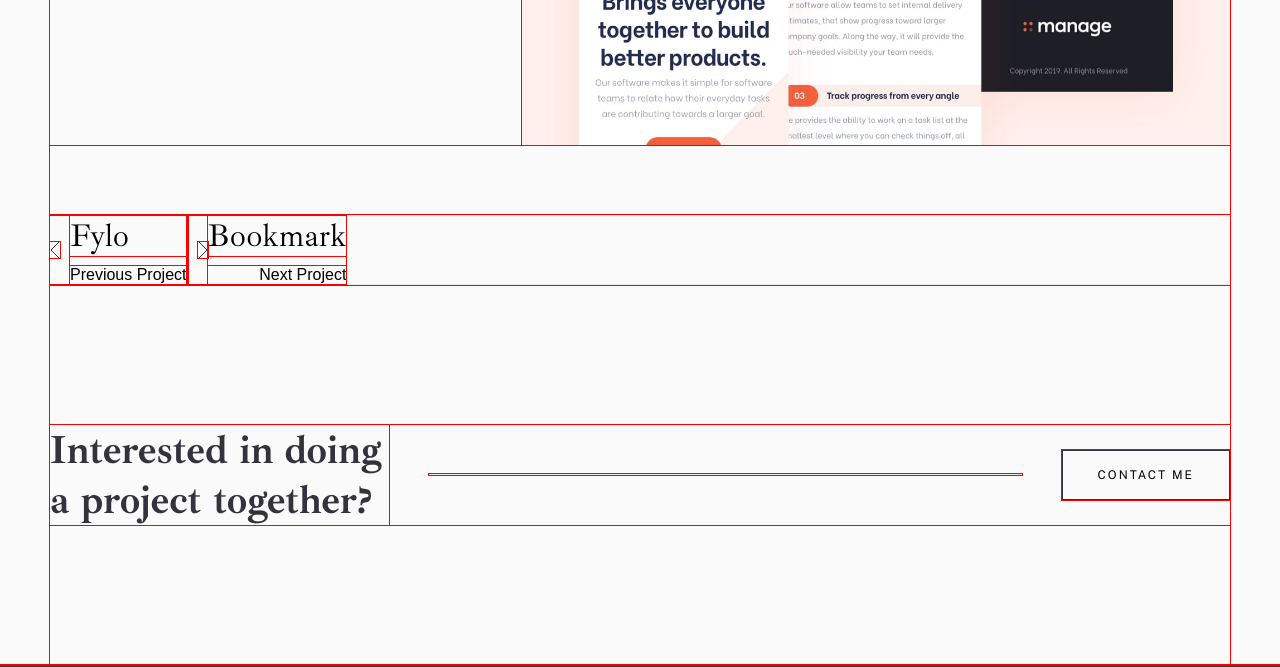
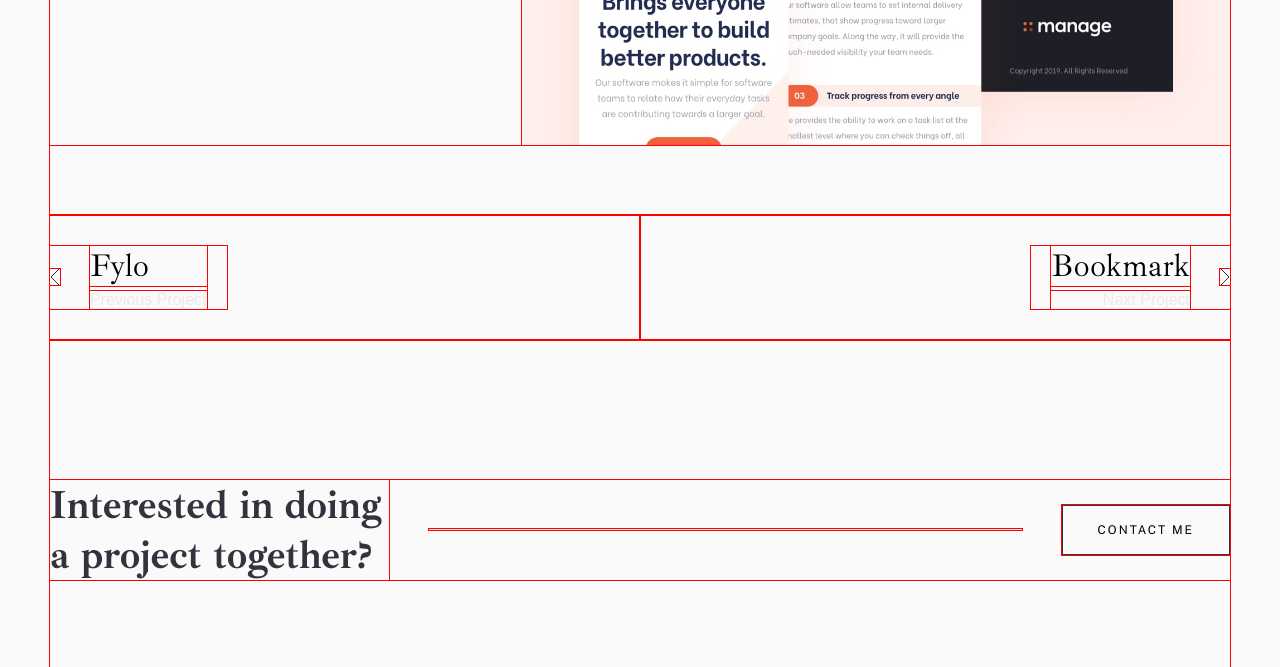
Before and after one commit to bazjerc/portfolio-website, a website: page pages/portfolio-detail/index.html in a window 1280 px wide. Shown: the part 1834-2501 px from the top of the page. Drawn offline with nearby package versions, Linux system fonts and the light colour scheme; files that its build step writes are made by us from their sources.

Commit message:
edit navigation component styles

```diff
--- a/sass/components/_navigation.scss
+++ b/sass/components/_navigation.scss
@@ -2,51 +2,73 @@
 
 .navigation {
   display: flex;
-
   border-width: 1px 0 1px 0;
   border-color: $color-secondary-grey;
   border-style: solid;
-  &__left {
-    padding: 2rem 0;
+  &__tile {
+    padding: 3rem 0;
     display: flex;
-    justify-content: left;
     flex-basis: 100%;
-  }
-  &__right {
-    padding: 2rem 0;
-    display: flex;
-    justify-content: right;
-    flex-basis: 100%;
+    @include media("phone") {
+      padding: 2.5rem 0 3rem 0;
+    }
+    &--left {
+      justify-content: left;
+    }
+    &--right {
+      justify-content: right;
+    }
   }
   &__btn {
     display: flex;
-    /*     width: 30%; */
     align-items: center;
+    @include media("phone") {
+      flex-direction: column;
+    }
     &--left {
       text-align: left;
+      padding-right: 2rem;
+      @include media("phone") {
+        align-items: flex-start;
+      }
     }
     &--right {
       text-align: right;
+      padding-left: 2rem;
+      @include media("phone") {
+        align-items: flex-end;
+      }
     }
   }
   &__btn-text {
     h3 {
       @extend %heading-secondary;
-      margin-bottom: 1rem;
+      margin-bottom: 0.5rem;
     }
     p {
       font-size: 1.6rem;
-      /* color: $color-secondary-grey; */
+      color: $color-secondary-grey;
     }
   }
   &__btn-icon {
-    /* pointer-events: none; */
     display: block;
+    @include media("phone") {
+      margin-bottom: 1.5rem;
+    }
     &--left {
-      margin-right: 1rem;
+      margin-right: 3rem;
+      @include media("phone") {
+        margin-right: initial;
+        order: 0;
+      }
     }
     &--right {
-      margin-left: 1rem;
+      margin-left: 3rem;
+      order: 1;
+      @include media("phone") {
+        margin-left: initial;
+        order: 0;
+      }
     }
   }
 
```
